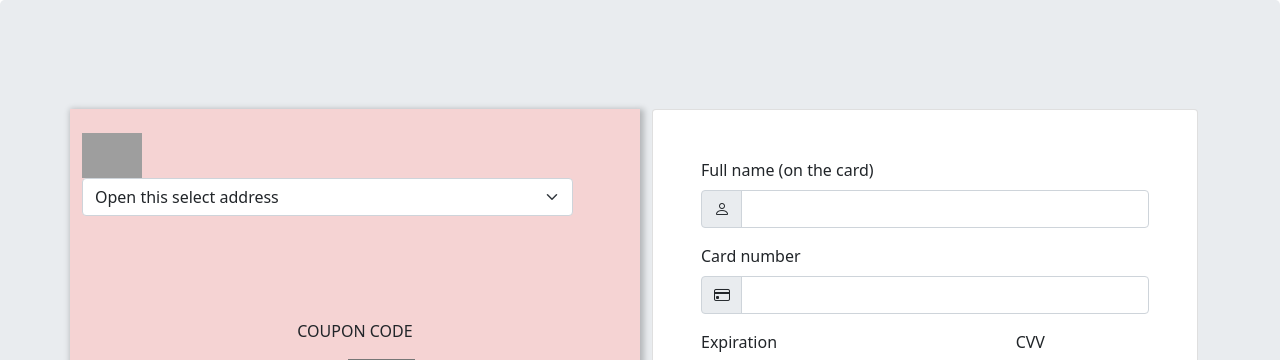
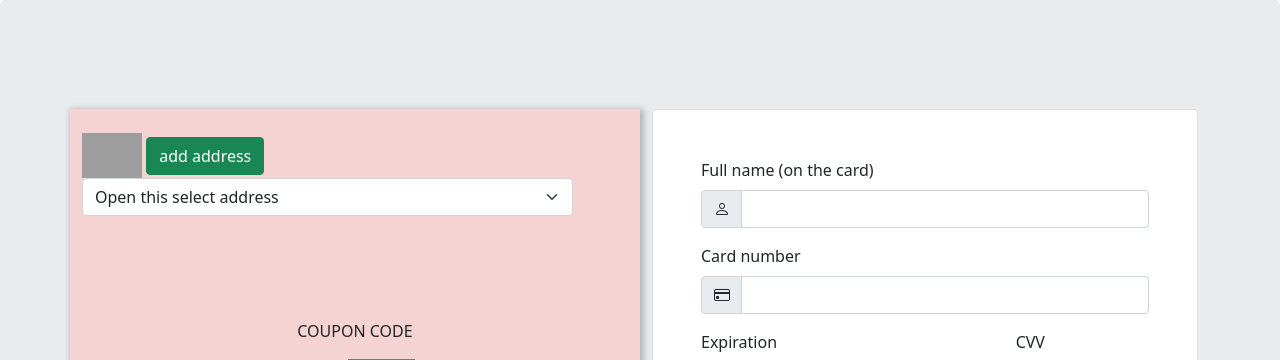
Before and after one commit to ZahraAbiri/store, a Django app: template orders/templates/orders/order.html in a window 1280 px wide. Shown: the part 56-416 px from the top of the page. Run offline with Django 4.2, Linux system fonts and the light colour scheme; the template is opened without the code that fills it: values that come from a table or form of the project are taken from there, others are empty; some libraries are stand-ins or nearby versions; grey boxes are pictures that could not be loaded.

Commit message:
add button for add user address

```diff
--- a/orders/templates/orders/order.html
+++ b/orders/templates/orders/order.html
@@ -8,15 +8,18 @@
     position: relative;">
         <div class="container">
             <div class="row" style="">
-                <div class="col-lg-6" style="background-color: #f5d3d3;box-shadow: 2px 2px 6px 2px rgba(0, 0, 0, 0.23);">
-                    <div >
+                <div class="col-lg-6"
+                     style="background-color: #f5d3d3;box-shadow: 2px 2px 6px 2px rgba(0, 0, 0, 0.23);">
+                    <div>
 
 
                         <br/>
 
                         <div style="width: 90%">
-{#                            <p>select address</p>#}
-                        <img src="{% static 'js/add.jpeg' %}" width="60px">
+                            {#                            <p>select address</p>#}
+                            <img src="{% static 'js/add.jpeg' %}" width="60px">
+                            <a type="button"  class="btn  btn-success"
+                               href="{% url 'accounts:cusAdd' %}">add address</a>
 
                             <select class="form-select" aria-label="Default select example">
                                 <option selected>Open this select address</option>
```
